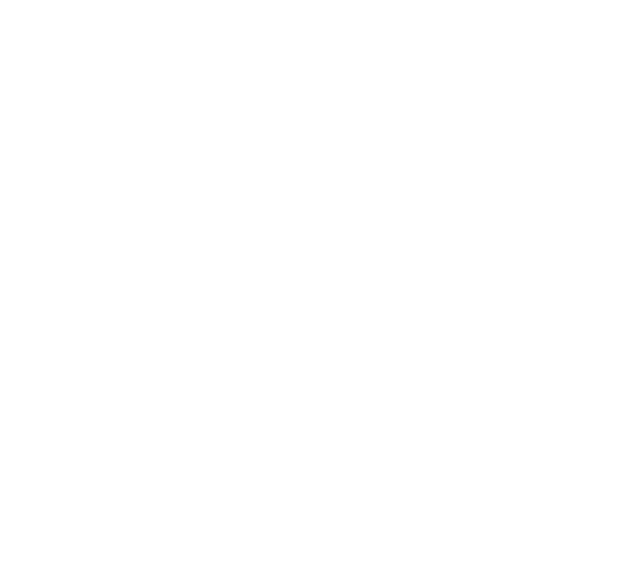
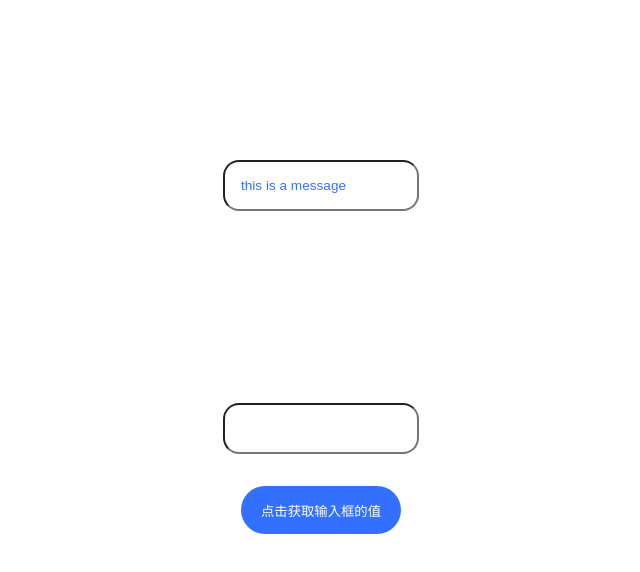
Before and after one commit to Caiyuzhen/react-exercise, a React (Create React App) app: page / in a window 1280 px wide. Shown: the top 572 px of the page, without its empty margins (319-959 px from the left). Built offline with nearby package versions, Linux system fonts and the light colour scheme.

Commit message:
🚀Update at 0529 afternoon

```diff
--- a/src/11.jsx.事件绑定传递多个参数.js
+++ b/src/11.jsx.事件绑定传递多个参数.js
@@ -8,8 +8,8 @@
   const clickHandler = (ee,msg) => { //同时打印 e 跟 msg 两个参数的做法
     console.log(ee,msg)
   }
-  return <div onClick={
-    (e) => clickHandler(e,'我是消息的实参')//传入实参
+  return <div
+    onClick={  (e) => clickHandler(e,'我是消息的实参')//传入实参
   }>点我发消息</div>
 }
 
--- a/src/App.js
+++ b/src/App.js
@@ -1,18 +1,165 @@
 import "./App.css"
-import React from "react"//引入 react 包
+// import React from "react"//引入 react 包
+
+//1.导入 createRef 函数,相当于把真实的 DOM 元素往里边放
+import React,{ createRef } from "react"//引入 react 包
+
+
+
+
+//🚀🚀🚀 React 处理表单的方式
+
+//🌟方式一：受控组件
+//❓What
+//Input 框状态（value 属性）被 react 组件状态控制 !
+
+//❓HOW？
+//1.先在 state 中声明一个【React 组件自己的状态数据】
+//2.将状态数据设置【绑定】为 input 的 value
+//3.为 input 【添加 change 事件】,目的是为了拿到当前输入框的最新数据
+//4.通过事件对象的回调函数【获取到当前文本框的值】
+//5.调用 【setState 方法】，将【事件对象获取到的文本框的值】【交还给state 状态】成为最新的最新值
+
+
+
+
+
+//🌟方式二：非受控组件
+//❓What
+//通过【手动操作 DOM 】的方式拿到文本框的值
+
+//❓HOW？
+//1.在最顶部导入 createRef 函数,相当于把真实的 DOM 元素往里边放
+//2.调用 createRef 函数，创建一个 ref 对象，存储到名为 `msgRef` 的实例属性中, 名字可以自定义
+//3.给 input 添加 【ref 属性】，值为【上一步⬆️】存储到 `msgRef` 的值
+//4.在按钮的事件处理程序中，通过 【 msgRef.current 】 即可【 拿到 input 对应的 DOM 元素 】，通过 【 this.msgRef.current.value 】 拿到的值就是【文本框的值】
+
+
+//——————————————————————————————————————————————————————————————————————————————————————————————————————————————————————————
+
+
+
+//🌟方式一：受控组件
+class ChangeList extends React.Component {
+
+  //1.先在 state 中声明一个【React 组件自己的状态数据】
+  state = {
+    message:'this is a message'
+  }
+
+  //不用看这里，我自己额外写的，聚焦的时候清空输入框
+  inputFocusFn = (e) => {
+    this.setState({
+      //清空输入框的值
+      message: ""
+    })
+  }
+
+
+  //4.通过事件对象的回调函数【获取到当前文本框的值】
+  inputChangeFn = (e) => {
+    // console.log(e);//事件对象的 value 属性是 message，
+
+    this.setState({
+      // 5.调用 【setState 方法】，将【事件对象获取到的文本框的值】【交还给state 状态】成为最新的最新值
+      message:e.target.value
+    })
+  }
+
+
+  render() {
+    return (
+      //2.将状态数据设置【绑定】为 input 的 value !
+      //3.为 input 【添加 change 事件】,目的是为了拿到当前输入框的数据
+      <input
+        type="text"
+        value={this.state.message}
+        style={{color: '#3370FF',fontSize: '0.85rem',padding: '1rem',borderRadius: '1rem',width:'10rem',margin: '10rem'}}
+        onFocus={this.inputFocusFn}
+        onChange={this.inputChangeFn}
+      />
+
+    )
+  }
+}
 
 
 
 
 
 
+
+
+//——————————————————————————————————————————————————————————————————————————————————————————————————————————————————————————
+
+
+
+
+
+
+
+
+//🌟方式二：非受控组件(不建议，因为会修改原生 DOM)
+class ChangeList2 extends React.Component {
+
+  //2.调用 createRef 函数，创建一个 ref 对象，存储到名为 `msgRef` 的实例属性中, 名字可以自定义
+  msgRef = createRef()
+
+
+
+  getValueFn = () => {
+    //4.在按钮的事件处理程序中，通过 【 msgRef.current 】 即可【 拿到 input 对应的 DOM 元素 】，通过 【 msgRef.current.value 】 拿到的值就是【文本框的值】
+      console.log(this.msgRef.current.value)
+
+      console.log(this.msgRef.current)//打印出来就是原生 DOM
+
+  }
+
+
+  render() {
+    return (
+      <>
+        <input
+          type="text"
+          style={{color: '#3370FF',fontSize: '0.85rem',padding: '1rem',borderRadius: '1rem',width:'10rem',margin: '2rem'}}
+
+          //3.给 input 添加 【ref 属性】，值为【上一步⬆️】存储到 this. 的 `msgRef` 内的值
+          ref={this.msgRef}
+        />
+        <button
+            style={{
+              background: '#3370FF',
+              color: 'white',
+              border:'none',
+              width:'10rem',
+              height:'3rem',
+              borderRadius: '3rem',
+            }}
+            onClick={this.getValueFn}
+        >点击获取输入框的值</button>
+      </>
+    )
+  }
+}
+
+
+
+
+//——————————————————————————————————————————————————————————————————————————————————————————————————————————————————————————
+
+
+
 //渲染类组件(根组件)
 function App () {
   return (
-      <div>
-
+      <div style={{
+          display: 'flex',
+          flexDirection: 'column',
+          alignItems: 'center',
+        }}>
+        <ChangeList/>
+        <ChangeList2/>
       </div>
-
   )
 }
 
```
